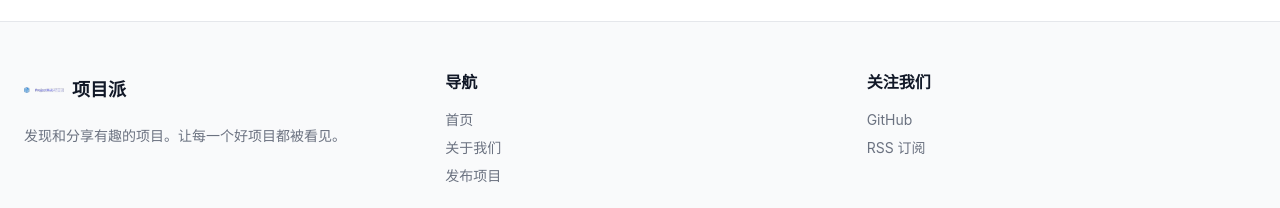
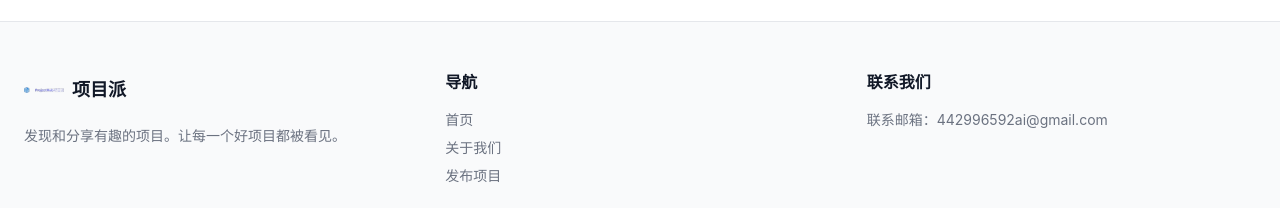
Before and after one commit to aa627912558/projecthub, a Next.js app: page / in a window 1280 px wide. Shown: the part 924-1132 px from the top of the page. Built offline with nearby package versions, Linux system fonts and the light colour scheme; no server answers; the database is empty.

Commit message:
fix: replace github/rss with contact email in footer

```diff
--- a/src/components/Footer.tsx
+++ b/src/components/Footer.tsx
@@ -37,24 +37,14 @@ export function Footer() {
           </div>
 
           <div>
-            <h4 className="font-semibold text-gray-900 mb-4">关注我们</h4>
+            <h4 className="font-semibold text-gray-900 mb-4">联系我们</h4>
             <ul className="space-y-2 text-sm">
               <li>
                 <a
-                  href="https://github.com"
-                  target="_blank"
-                  rel="noopener noreferrer"
+                  href="mailto:442996592ai@gmail.com"
                   className="text-gray-500 hover:text-accent transition-colors"
                 >
-                  GitHub
-                </a>
-              </li>
-              <li>
-                <a
-                  href="/rss.xml"
-                  className="text-gray-500 hover:text-accent transition-colors"
-                >
-                  RSS 订阅
+                  联系邮箱：442996592ai@gmail.com
                 </a>
               </li>
             </ul>
```
